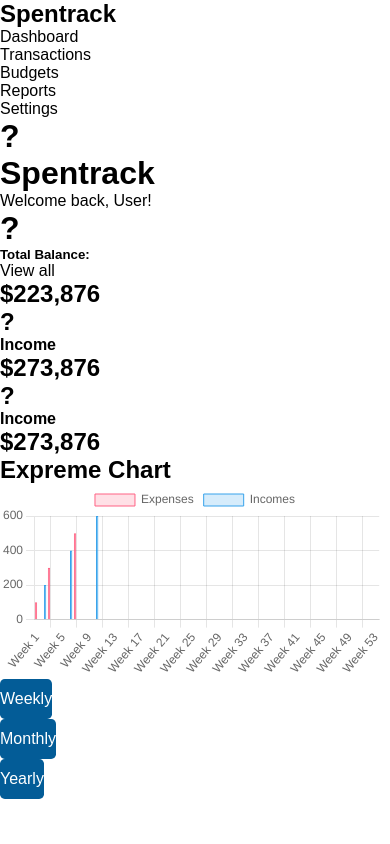
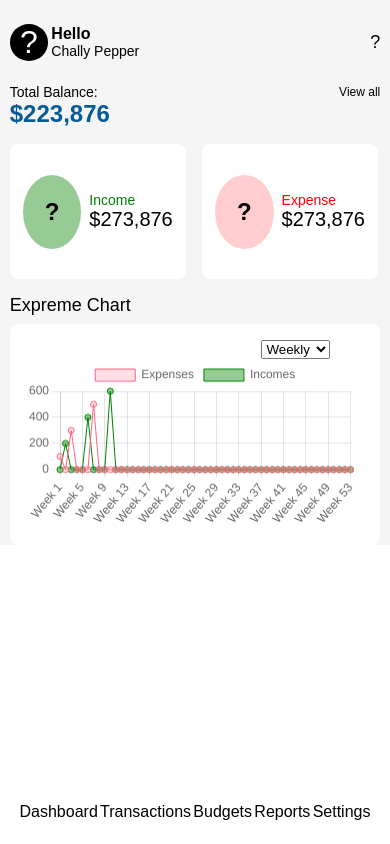
Before and after one commit to Arigbo/expence, a plain HTML site: page pages/index.html in a window 390 px wide. Drawn offline with nearby package versions, Linux system fonts and the light colour scheme; a web font is replaced by a local one.

Commit message:
worked on the dashboard mobile ui

```diff
--- a/pages/index.html
+++ b/pages/index.html
@@ -9,17 +9,12 @@
   </head>
   <body>
     <div class="dashboard">
-      <nav>
-        <div class="logo">
-          <h1>Spentrack</h1>
+      <nav class="navbar">
+        <div class="navbar_inner">
+          <a href="#">Dashboard</a><a href="#">Transactions</a
+          ><a href="#">Budgets</a><a href="#">Reports</a
+          ><a href="#">Settings</a>
         </div>
-        <ul>
-          <li><a href="#">Dashboard</a></li>
-          <li><a href="#">Transactions</a></li>
-          <li><a href="#">Budgets</a></li>
-          <li><a href="#">Reports</a></li>
-          <li><a href="#">Settings</a></li>
-        </ul>
       </nav>
       <div class="dashboard_header">
         <div class="left">
@@ -27,44 +22,55 @@
             <h1>?</h1>
           </div>
           <div class="left_right">
-            <h1>Spentrack</h1>
-            <p>Welcome back, User!</p>
+            <h1>Hello</h1>
+            <h4>Chally Pepper</h4>
           </div>
         </div>
         <div class="right">
           <h1>?</h1>
         </div>
       </div>
-      <div class="dasboard_inner">
+      <div class="dashboard_inner">
         <section class="first">
-          <div class="first_inner">
-            <div class="top">
+          <div class="first_top">
             <h5>Total Balance:</h5>
             <a href="">View all</a>
           </div>
-            <div class="bottom"><h1>$223,876</h1></div>
-          </div>
+          <div class="first_bottom"><h1>$223,876</h1></div>
         </section>
         <section class="second">
+          <div class="second_inner">
             <div class="card">
               <div class="card_inner">
-              <div class="left">
+                <div class="left income">
                   <h1>?</h1>
                 </div>
                 <div class="right">
-                <h4>Income</h4>
+                  <h4 class="income">Income</h4>
                   <h1>$273,876</h1>
                 </div>
               </div>
             </div>
             <div class="card">
               <div class="card_inner">
-              <div class="left">
+                <div class="left expense">
                   <h1>?</h1>
                 </div>
                 <div class="right">
-                <h4>Income</h4>
+                  <h4 class="expense">Expense</h4>
                   <h1>$273,876</h1>
+                </div>
+              </div>
+            </div>
+            <div class="card">
+              <div class="card_inner">
+                <div class="left saving">
+                  <h1>?</h1>
+                </div>
+                <div class="right">
+                  <h4 class="saving">Savings</h4>
+                  <h1>$273,876</h1>
+                </div>
               </div>
             </div>
           </div>
@@ -74,10 +80,15 @@
             <h1>Expreme Chart</h1>
           </header>
           <div class="third_inner">
-            <canvas id="expenseChart"></canvas>
-            <button id="weekly-btn">Weekly</button>
-            <button id="monthly-btn">Monthly</button>
-            <button id="yearly-btn">Yearly</button>
+            <div class="btns">
+              <select name="Select" id="btns_inner" onclick="updateChart()">
+                <option value="Select" disabled>Select</option>
+                <option value="weekly" id="weekly-btn">Weekly</option>
+                <option value="monthly" id="monthly-btn">Monthly</option>
+                <option value="yearly" id="yearly-btn">Yearly</option>
+              </select>
+            </div>
+            <canvas id="expenseChart"> </canvas>
           </div>
         </section>
       </div>
@@ -86,19 +97,21 @@
   <script>
     // Sample expense and income data
     let transactions = [
-    { date: '2022-01-01', type: 'expense', amount: 100 },
-    { date: '2022-01-05', type: 'income', amount: 200 },
-    { date: '2022-01-15', type: 'expense', amount: 300 },
-    { date: '2022-02-01', type: 'income', amount: 400 },
-    { date: '2022-02-10', type: 'expense', amount: 500 },
-    { date: '2022-03-01', type: 'income', amount: 600 },
+      { date: "2022-01-01", type: "expense", amount: 100 },
+      { date: "2022-01-05", type: "income", amount: 200 },
+      { date: "2022-01-15", type: "expense", amount: 300 },
+      { date: "2022-02-01", type: "income", amount: 400 },
+      { date: "2022-02-10", type: "expense", amount: 500 },
+      { date: "2022-03-01", type: "income", amount: 600 },
       // Add more data...
     ];
 
     // Function to filter transactions before current date
     function filterTransactionsBeforeCurrentDate(transactions) {
       let currentDate = new Date();
-    return transactions.filter(transaction => new Date(transaction.date) <= currentDate);
+      return transactions.filter(
+        (transaction) => new Date(transaction.date) <= currentDate
+      );
     }
 
     // Function to group transactions by week
@@ -109,12 +122,12 @@ function groupTransactionsByWeek(transactions) {
         weeklyExpenses[`Week ${i}`] = 0;
         weeklyIncomes[`Week ${i}`] = 0;
       }
-    transactions.forEach(transaction => {
+      transactions.forEach((transaction) => {
         let date = new Date(transaction.date);
         let weekNumber = getWeekNumber(date);
-        if (transaction.type === 'expense') {
+        if (transaction.type === "expense") {
           weeklyExpenses[`Week ${weekNumber}`] += transaction.amount;
-        } else if (transaction.type === 'income') {
+        } else if (transaction.type === "income") {
           weeklyIncomes[`Week ${weekNumber}`] += transaction.amount;
         }
       });
@@ -125,17 +138,30 @@ function groupTransactionsByWeek(transactions) {
     function groupTransactionsByMonth(transactions) {
       let monthlyExpenses = {};
       let monthlyIncomes = {};
-    let months = ['January', 'February', 'March', 'April', 'May', 'June', 'July', 'August', 'September', 'October', 'November', 'December'];
-    months.forEach(month => {
+      let months = [
+        "January",
+        "February",
+        "March",
+        "April",
+        "May",
+        "June",
+        "July",
+        "August",
+        "September",
+        "October",
+        "November",
+        "December",
+      ];
+      months.forEach((month) => {
         monthlyExpenses[month] = 0;
         monthlyIncomes[month] = 0;
       });
-    transactions.forEach(transaction => {
+      transactions.forEach((transaction) => {
         let date = new Date(transaction.date);
-        let month = date.toLocaleString('default', { month: 'long' });
-        if (transaction.type === 'expense') {
+        let month = date.toLocaleString("default", { month: "long" });
+        if (transaction.type === "expense") {
           monthlyExpenses[month] += transaction.amount;
-        } else if (transaction.type === 'income') {
+        } else if (transaction.type === "income") {
           monthlyIncomes[month] += transaction.amount;
         }
       });
@@ -146,15 +172,15 @@ function groupTransactionsByMonth(transactions) {
     function groupTransactionsByYear(transactions) {
       let yearlyExpenses = {};
       let yearlyIncomes = {};
-    transactions.forEach(transaction => {
+      transactions.forEach((transaction) => {
         let date = new Date(transaction.date);
         let year = date.getFullYear();
-        if (transaction.type === 'expense') {
+        if (transaction.type === "expense") {
           if (!yearlyExpenses[year]) {
             yearlyExpenses[year] = 0;
           }
           yearlyExpenses[year] += transaction.amount;
-        } else if (transaction.type === 'income') {
+        } else if (transaction.type === "income") {
           if (!yearlyIncomes[year]) {
             yearlyIncomes[year] = 0;
           }
@@ -167,74 +193,82 @@ function groupTransactionsByYear(transactions) {
     // Function to get week number
     function getWeekNumber(date) {
       let oneJan = new Date(date.getFullYear(), 0, 1);
-    return Math.ceil((((date - oneJan) / 86400000) + oneJan.getDay() + 1) / 7);
+      return Math.ceil(((date - oneJan) / 86400000 + oneJan.getDay() + 1) / 7);
     }
 
     // Filter transactions before current date
-let filteredTransactions = filterTransactionsBeforeCurrentDate(transactions);
+    let filteredTransactions =
+      filterTransactionsBeforeCurrentDate(transactions);
 
     // Create chart
-let ctx = document.getElementById('expenseChart').getContext('2d');
+    let ctx = document.getElementById("expenseChart").getContext("2d");
     let chart = new Chart(ctx, {
-    type: 'bar',
+      type: "line",
       data: {
         labels: [],
-        datasets: [{
-            label: 'Expenses',
+        datasets: [
+          {
+            label: "Expenses",
             data: [],
-            backgroundColor: 'rgba(255, 99, 132, 0.2)',
-            borderColor: 'rgba(255, 99, 132, 1)',
-            borderWidth: 1
+            backgroundColor: "rgba(255, 99, 132, 0.2)",
+            borderColor: "rgba(255, 99, 132, 1)",
+            borderWidth: 1,
           },
           {
-            label: 'Incomes',
+            label: "Incomes",
             data: [],
-            backgroundColor: 'rgba(54, 162, 235, 0.2)',
-            borderColor: 'rgba(54, 162, 235, 1)',
-            borderWidth: 1
-        }]
+            backgroundColor: " rgba(0, 128, 0, 0.413)",
+            borderColor: "rgba(0, 128, 0, 1)",
+            borderWidth: 1,
+          },
+        ],
       },
       options: {
         scales: {
           y: {
-                beginAtZero: true
+            beginAtZero: true,
+          },
+        },
+      },
+    });
+
+function updateChart() {
+      let selectedOption = document.getElementById("btns_inner").value;
+      if (selectedOption === "weekly") {
+        updatedWeeklyTransactions();
+      } else if (selectedOption === "monthly") {
+        updatedMonthlyTransactions();
+      } else if (selectedOption === "yearly") {
+        updatedYearlyTransactions();
       }
     }
+
+    // Update chart with monthly transactions
+    function updatedMonthlyTransactions() {
+      let { monthlyExpenses, monthlyIncomes } =
+        groupTransactionsByMonth(filteredTransactions);
+      chart.data.labels = Object.keys(monthlyExpenses);
+      chart.data.datasets[0].data = Object.values(monthlyExpenses);
+      chart.data.datasets[1].data = Object.values(monthlyIncomes);
+      chart.update();
     }
-});
 
-document.getElementById('weekly-btn').addEventListener('click', () => {
-    let { weeklyExpenses, weeklyIncomes } = groupTransactionsByWeek(filteredTransactions);
+    // Update chart with yearly transactions
+    function updatedYearlyTransactions() {
+      let { yearlyExpenses, yearlyIncomes } =
+        groupTransactionsByYear(filteredTransactions);
+      chart.data.labels = Object.keys(yearlyExpenses);
+      chart.data.datasets[0].data = Object.values(yearlyExpenses);
+      chart.data.datasets[1].data = Object.values(yearlyIncomes);
+      chart.update();
+    }
+
+    // Initialize chart with weekly transactions
+    let { weeklyExpenses, weeklyIncomes } =
+      groupTransactionsByWeek(filteredTransactions);
     chart.data.labels = Object.keys(weeklyExpenses);
     chart.data.datasets[0].data = Object.values(weeklyExpenses);
     chart.data.datasets[1].data = Object.values(weeklyIncomes);
     chart.update();
-});
-
-// Update chart with monthly transactions
-document.getElementById('monthly-btn').addEventListener('click', () => {
-    let { monthlyExpenses, monthlyIncomes } = groupTransactionsByMonth(filteredTransactions);
-    chart.data.labels = Object.keys(monthlyExpenses);
-    chart.data.datasets[0].data = Object.values(monthlyExpenses);
-    chart.data.datasets[1].data = Object.values(monthlyIncomes);
-    chart.update();
-});
-
-// Update chart with yearly transactions
-document.getElementById('yearly-btn').addEventListener('click', () => {
-    let { yearlyExpenses, yearlyIncomes } = groupTransactionsByYear(filteredTransactions);
-    chart.data.labels = Object.keys(yearlyExpenses);
-    chart.data.datasets[0].data = Object.values(yearlyExpenses);
-    chart.data.datasets[1].data = Object.values(yearlyIncomes);
-    chart.update();
-});
-
-// Initialize chart with weekly transactions
-let { weeklyExpenses, weeklyIncomes } = groupTransactionsByWeek(filteredTransactions);
-chart.data.labels = Object.keys(weeklyExpenses);
-chart.data.datasets[0].data = Object.values(weeklyExpenses);
-chart.data.datasets[1].data = Object.values(weeklyIncomes);
-chart.update();
-
   </script>
 </html>
--- /dev/null
+++ b/style/dash.scss
@@ -0,0 +1,207 @@
+.dashboard {
+  display: flex;
+  flex-direction: column;
+  align-items: center;
+  background-color: whitesmoke;
+  width: 100%;
+  &_header {
+    display: flex;
+    align-items: center;
+    justify-content: space-between;
+    width: 95%;
+    height: 10vh;
+    .left {
+      display: flex;
+      align-items: center;
+      justify-content: center;
+      gap: 0.2rem;
+      &_left {
+        height: 100%;
+        width: 2.4rem;
+        display: flex;
+        align-items: center;
+        justify-content: center;
+        h1 {
+          border-radius: 100%;
+          display: flex;
+          align-items: center;
+          justify-content: center;
+          width: 100%;
+          height: 100%;
+          background-color: black;
+          color: white;
+          font-weight: 400;
+        }
+      }
+      &_right {
+        display: flex;
+        flex-direction: column;
+        align-items: start;
+        justify-content: center;
+        h1 {
+          font-size: 16px;
+          font-weight: 600;
+        }
+        h4 {
+          font-size: 14px;
+          font-weight: 400;
+        }
+      }
+    }
+    .right {
+      h1 {
+        font-size: 18px;
+        font-weight: 400;
+      }
+    }
+  }
+  &_inner {
+    display: flex;
+    flex-direction: column;
+    align-items: center;
+    width: 95%;
+    gap: 1rem;
+    section {
+      width: 100%;
+      display: flex;
+      flex-direction: column;
+      align-items: center;
+    }
+    .first {
+      width: 100%;
+      &_top {
+        display: flex;
+        align-items: center;
+        justify-content: space-between;
+        width: 100%;
+        h5 {
+          font-size: 14px;
+          font-weight: 400;
+        }
+        a {
+          font-size: 12px;
+          width: auto;
+          height: auto;
+        }
+      }
+      &_bottom {
+        display: flex;
+        align-items: center;
+        width: 100%;
+        h1 {
+          font-weight: 600;
+          font-size: 24px;
+          color: #035c97;
+        }
+      }
+    }
+    .second {
+      width: 100%;
+      overflow-x: scroll;
+      &_inner {
+        width: 100%;
+        display: flex;
+        align-items: center;
+        justify-content: start;
+        gap: 1rem;
+        .card {
+          display: flex;
+          flex-direction: column;
+          align-items: center;
+          justify-content: center;
+          width: 50vw;
+          height: 16vh;
+          border-radius: 0.5rem;
+          background-color: white;
+          &_inner {
+            width: 85%;
+            height: 55%;
+            display: flex;
+            align-items: center;
+            gap: 0.5rem;
+            .left {
+              height: 100%;
+              width: 5.3rem;
+              border-radius: 100%;
+              display: flex;
+              flex-direction: column;
+              align-items: center;
+              justify-content: center;
+              &.income {
+                background-color: rgba(0, 128, 0, 0.413);
+              }
+              &.expense {
+                background-color: rgba(255, 0, 0, 0.195);
+              }
+              &.saving {
+                background-color: rgba(202, 202, 19, 0.495);
+              }
+            }
+            .right {
+              display: flex;
+              flex-direction: column;
+              align-items: start;
+              justify-content: center;
+              h1 {
+                font-size: 20px;
+                font-weight: 500;
+              }
+              .income {
+                color: green;
+              }
+              .expense {
+                color: red;
+              }
+              .saving {
+                color: rgb(202, 202, 19);
+              }
+              h4 {
+                font-size: 14px;
+                font-weight: 400;
+              }
+            }
+          }
+        }
+      }
+    }
+    .third {
+      gap: 0.5rem;
+      header {
+        display: flex;
+        flex-direction: column;
+        align-items: center;
+        width: 100%;
+        h1 {
+          width: 100%;
+          font-size: 18px;
+          font-weight: 500;
+        }
+      }
+      &_inner {
+        background-color: white;
+        display: flex;
+        flex-direction: column;
+        align-items: center;
+        width: 100%;
+        border-radius: 0.5rem;
+        padding-block: 1rem;
+        padding-inline: 1rem;
+        .btns {
+          align-items: end;
+
+        }
+        .btns,
+        canvas {
+          width: 80%;
+          display: flex;
+          flex-direction: column;
+        }
+        canvas {
+          align-items: center;
+          //   background-color: black;
+          color: white;
+        }
+      }
+    }
+  }
+}
```
Also changed, not shown: style/custom.scss (+6 -1 lines), style/nav.scss (added, +23 -0 lines), style/custom.css, style/dash.css (added), style/nav.css (added), 3 other files. Lines whose indentation alone changed are shown as unchanged.
